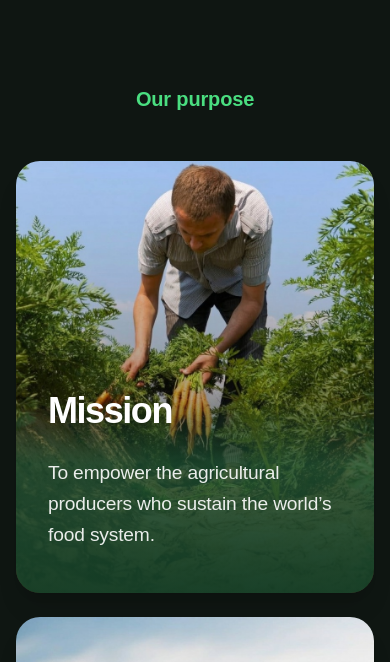
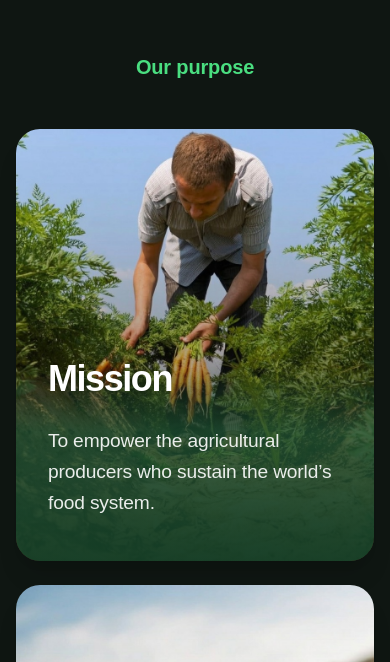
Before and after one commit to corporativocollecta-a11y/collecta_web, a Next.js app: page / in a window 390 px wide. Shown: the part 2240-2902 px from the top of the page. Built offline with nearby package versions, Linux system fonts and the light colour scheme; no server answers; a web font is replaced by a local one.

Commit message:
fix(mobile): lift MisionVision a bit more (pt-20 -> pt-12)
- Mobile padding-top reduced from pt-20 (80px) to pt-12 (48px),
  lifting the section another 32px closer to the Stats row above
- Padding-bottom and desktop padding unchanged

```diff
--- a/components/sections/MisionVision.tsx
+++ b/components/sections/MisionVision.tsx
@@ -14,7 +14,7 @@
 
   return (
     <section
-      className="relative pt-20 pb-28 sm:py-28 px-4 sm:px-6 lg:px-8 overflow-hidden"
+      className="relative pt-12 pb-28 sm:py-28 px-4 sm:px-6 lg:px-8 overflow-hidden"
       style={{ background: '#0f1612' }}
     >
       <div className="mx-auto max-w-7xl">
```
